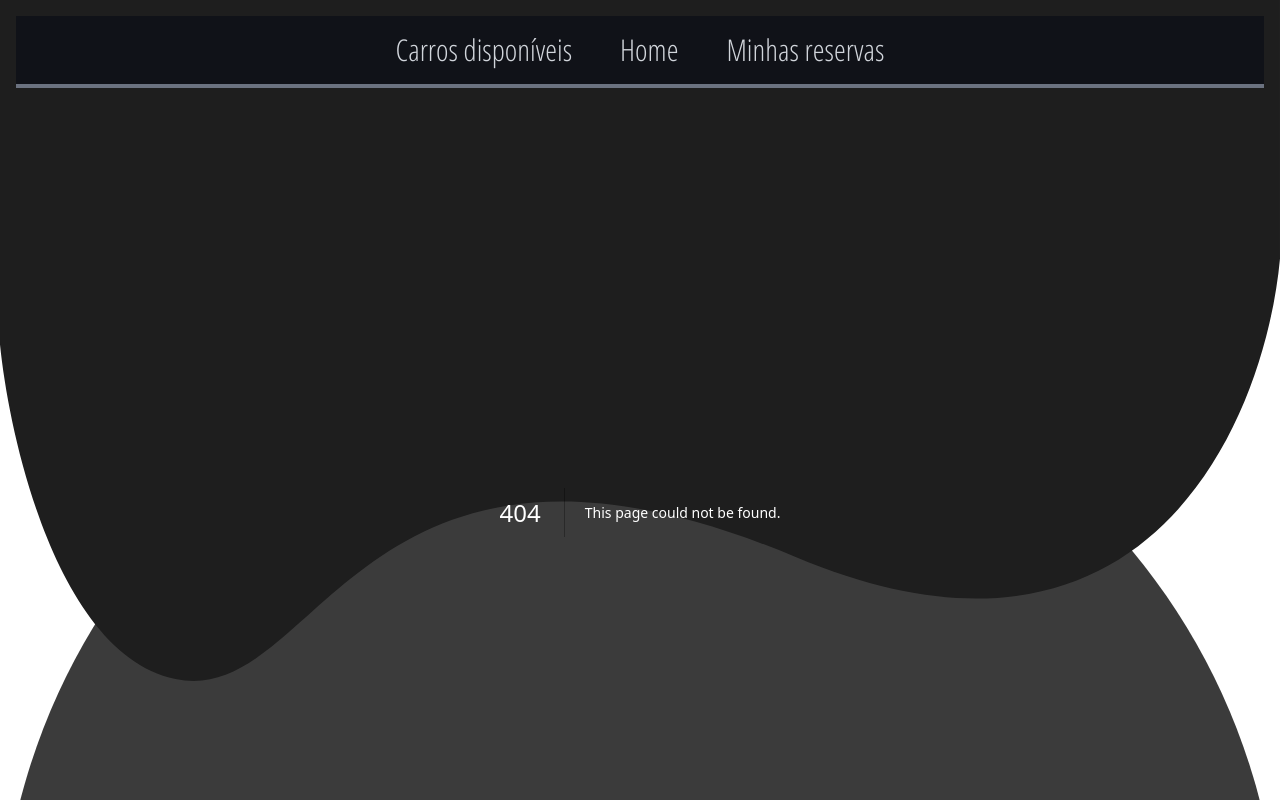
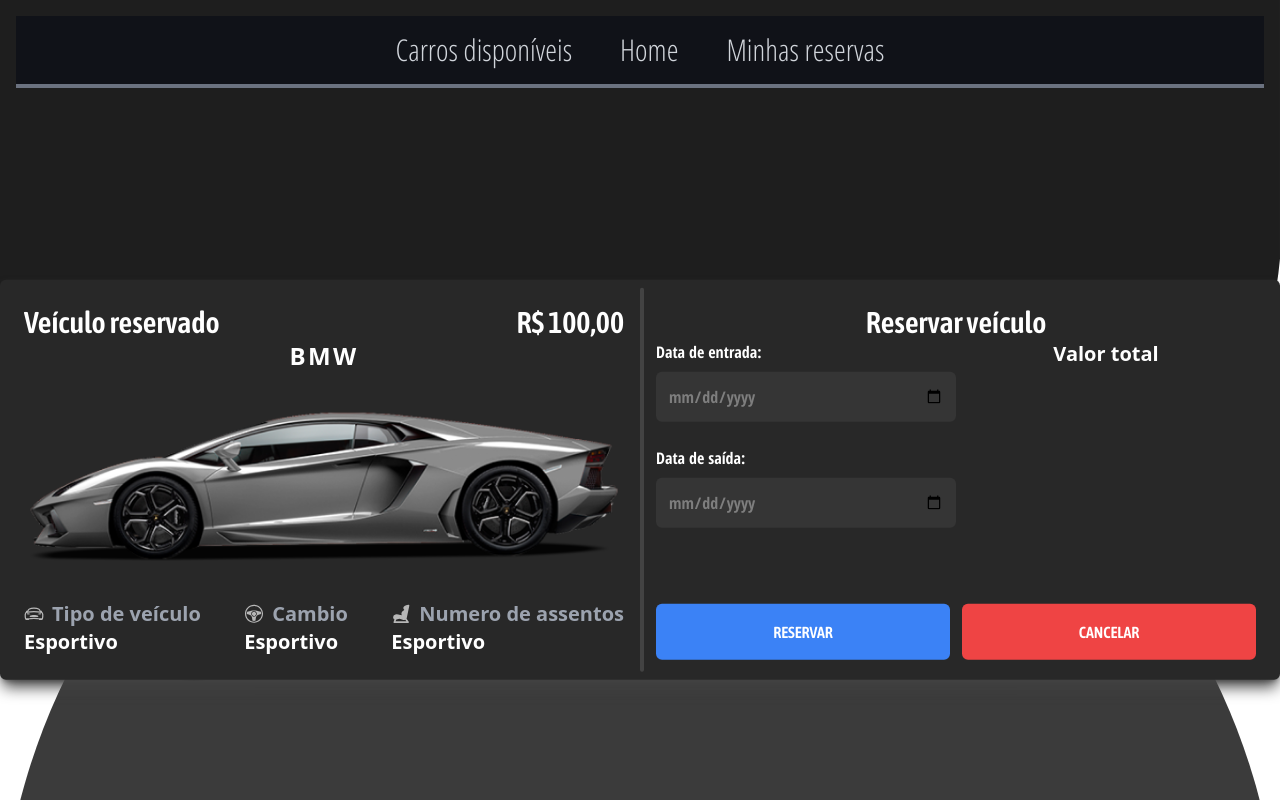
Before and after one commit to Vinicius-Borges-dev/thousand-miles, a Next.js app in the folder frontend/: page /pages/vehicles/1 in a window 1280 px wide. Before the commit this address had no page. Shown: the top 800 px of the page. Built offline with nearby package versions, Linux system fonts and the light colour scheme.

Commit message:
Commit geral

```diff
--- /dev/null
+++ b/frontend/app/pages/vehicles/[Vehicleid]/page.tsx
@@ -0,0 +1,140 @@
+"use client";
+
+import Image from "next/image";
+import bmwCinza from "@images/bmw-cinza.png";
+import iconCar from "@icons/iconCar.svg";
+import steringWheel from "@icons/stering-wheel.svg";
+import seat from "@icons/seat.svg";
+import Link from "next/link";
+import { useEffect, useRef, useState } from "react";
+
+export default function ReservarVeiculo({
+  params,
+}: {
+  params: { Vehicleid: string };
+}) {
+  const vehicle = params.Vehicleid;
+
+  const [entry_date, setEntry_date] = useState<Date | null>(null);
+  const [end_date, setEnd_date] = useState<Date | null>(null);
+  let priceRef = useRef<HTMLDivElement | null>(null);
+  let entryFeedbackRef = useRef<HTMLSpanElement | null>(null);
+  let endFeedbackRef = useRef<HTMLSpanElement | null>(null);
+
+  useEffect(() => {
+    if (entry_date && end_date) {
+      let today = new Date().getDay() - 1;
+      const entry = entry_date.getDay();
+      const end = end_date.getDay();
+
+      if (entry < today) {
+        entryFeedbackRef.current.textContent =
+          "Data de entrada não pode ser anterior a data de hoje";
+      } else if (end < entry) {
+        endFeedbackRef.current.textContent =
+          "Data de saída não pode ser anterior a data de entrada";
+      } else {
+        entryFeedbackRef.current.textContent = "";
+        endFeedbackRef.current.textContent = "";
+        const days = Math.abs(end - entry) + 1;
+        const price = days * 100;
+        const fixedPrice = price.toFixed(2);
+        priceRef.current.textContent = `R$ ${fixedPrice.replace(".", ",")}`;
+      }
+    }
+  }, [entry_date, end_date]);
+
+  return (
+    <div className="absolute top-1/2 left-1/2 -translate-x-1/2 -translate-y-1/2 w-full">
+      <div className="w-full bg-card-form p-2 rounded-md min-[770px]:flex relative shadow-lg shadow-card-form-lighter">
+        <section className="flex flex-col p-4 lg:w-1/2 max-md:w-full *:select-none">
+          <span className="flex w-full justify-between">
+            <h1 className="text-3xl font-asap-condensed-semibold">
+              Veículo reservado
+            </h1>
+            <span className="text-3xl font-asap-condensed-semibold">
+              R$ 100,00
+            </span>
+          </span>
+          <h2 className="text-center text-2xl font-bold tracking-widest">
+            BMW
+          </h2>
+          <Image src={bmwCinza} alt="modelo da marca" className="w-full" />
+          <section className="flex w-full justify-between [&>div>span>p]:text-gray-400 [&>div>h3]:text-xl">
+            <div>
+              <span className="flex gap-2">
+                <Image src={iconCar} alt="Icone de tipo de veículo" />
+                <p className="text-xl font-semibold">Tipo de veículo</p>
+              </span>
+              <h3 className="font-semibold">Esportivo</h3>
+            </div>
+            <div>
+              <span className="flex gap-2">
+                <Image src={steringWheel} alt="Icone de cambio" />
+                <p className="text-xl font-semibold">Cambio</p>
+              </span>
+              <h3 className="font-semibold">Esportivo</h3>
+            </div>
+            <div>
+              <span className="flex gap-2">
+                <Image src={seat} alt="Icone de assento" />
+                <p className="text-xl font-semibold">Numero de assentos</p>
+              </span>
+              <h3 className="font-semibold">Esportivo</h3>
+            </div>
+          </section>
+        </section>
+        <span className="w-[4px] h-[calc(100%-1rem)] bg-card-form-lighter absolute top-1/2 left-1/2 -translate-y-1/2 rounded-full max-[770px]:hidden"></span>
+        <section className="p-4 lg:w-1/2 max-md:w-full">
+          <h3 className="text-center text-3xl font-asap-condensed-semibold">
+            Reservar veículo
+          </h3>
+          <form className="h-full relative">
+            <section className="md:flex md:flex-row [&>div>input]:bg-input [&>div>input]:text-dark-font [&>div>input]:font-open-sans-condensed-bold [&>div>label]:font-open-sans-condensed-bold [&>div>label]:mb-2 [&>div>input]:mb-6 [&>div>input]:p-3 [&>div>input]:rounded-md [&>div>input]:outline-blue-400 ">
+              <div className="flex flex-col md:w-full lg:w-1/2">
+                <label htmlFor="entry_date">Data de entrada:</label>
+                <input
+                  type="date"
+                  id="entry_date"
+                  name="entry_date"
+                  onChange={(e) => setEntry_date(new Date(e.target.value))}
+                  required
+                />
+                <span ref={entryFeedbackRef} className="text-red-500"></span>
+                <label htmlFor="end_date">Data de saída:</label>
+                <input
+                  type="date"
+                  id="end_date"
+                  name="end_date"
+                  onChange={(e) => setEnd_date(new Date(e.target.value))}
+                  required
+                />
+                <span ref={endFeedbackRef} className="text-red-500"></span>
+              </div>
+              <div className="md:w-full lg:w-1/2">
+                <h3 className="text-center text-xl font-semibold">
+                  Valor total
+                </h3>
+                <h3
+                  className="text-center text-5xl font-semibold"
+                  ref={priceRef}
+                ></h3>
+              </div>
+            </section>
+            <div className="flex gap-3 absolute bottom-[2rem] w-full">
+              <button className="max-md:full w-1/2 bg-blue-500 text-white font-asap-condensed-semibold p-4 rounded-md mt-4 uppercase">
+                Reservar
+              </button>
+              <Link
+                href={"/pages/vehicles/index"}
+                className="max-md:full w-1/2 bg-red-500 text-white font-asap-condensed-semibold p-4 rounded-md mt-4 uppercase text-center"
+              >
+                Cancelar
+              </Link>
+            </div>
+          </form>
+        </section>
+      </div>
+    </div>
+  );
+}
--- /dev/null
+++ b/frontend/app/pages/vehicles/index/page.tsx
@@ -0,0 +1,12 @@
+import Header from "@root/app/components/pages/vehicles/index/Header";
+import GridCars from "@root/app/components/pages/vehicles/index/GridCars";
+
+export default function Veiculos()
+{
+    return(
+        <>
+            <Header />
+            <GridCars />
+        </>
+    )
+}
```
